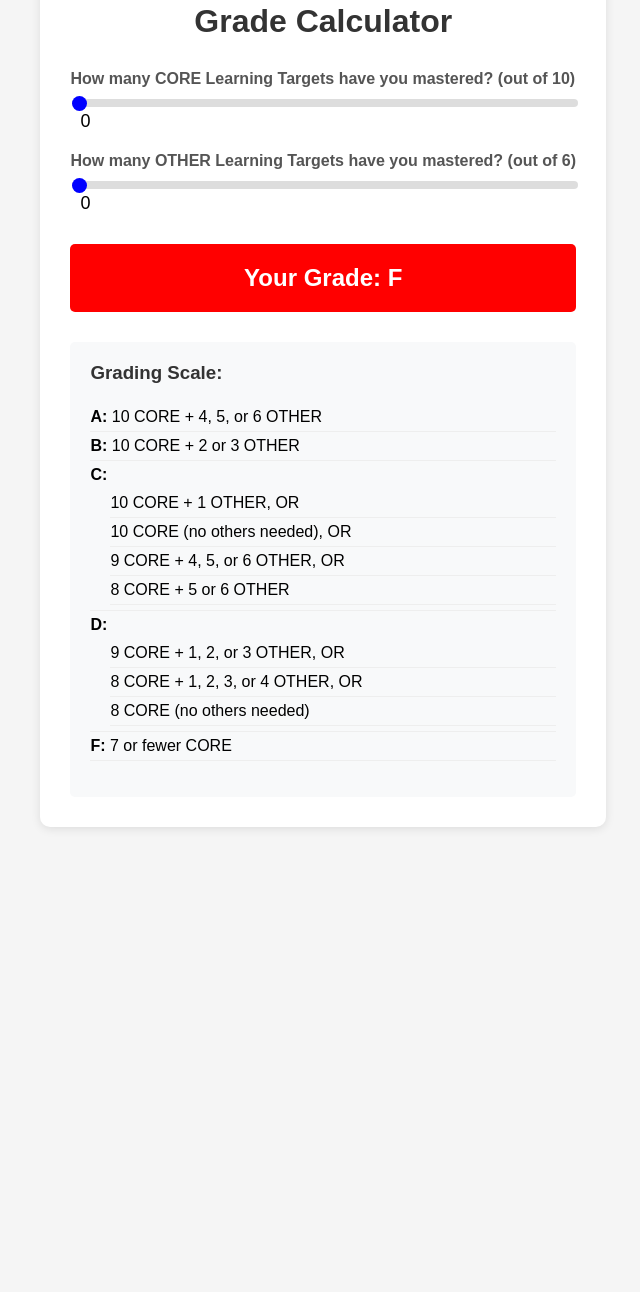
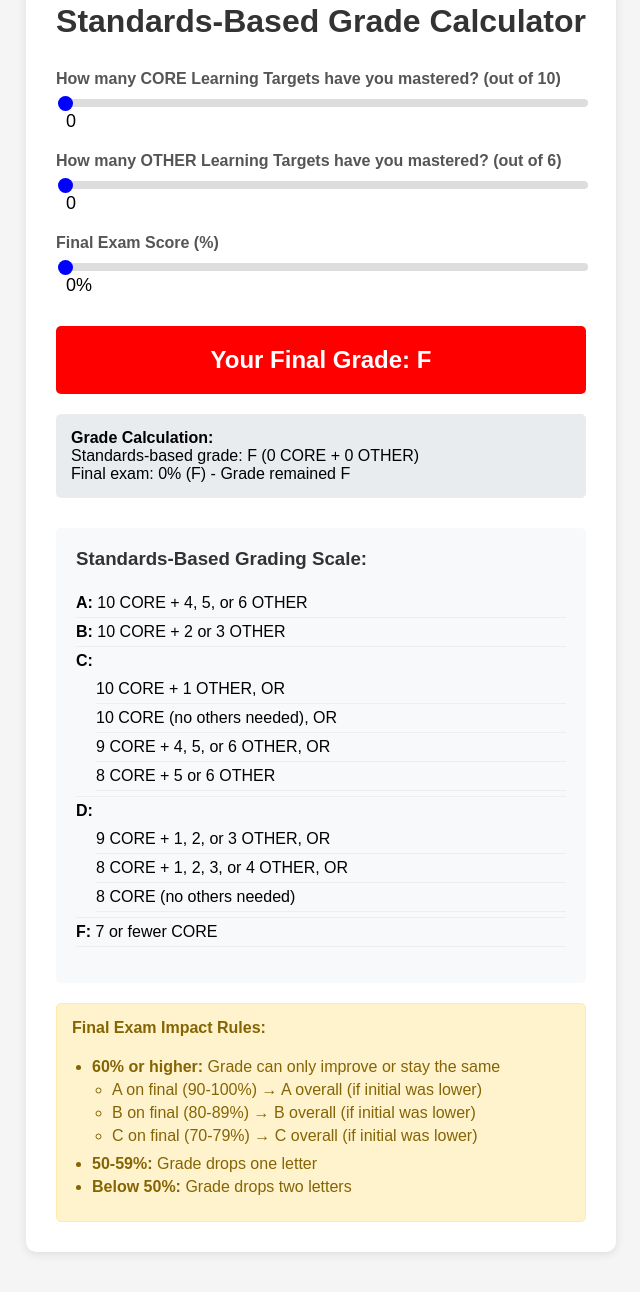
Before and after one commit to anuragkatyal/SBG-Grade-Calculator, a plain HTML site: page index.html in a window 1280 px wide. Shown: the part 118-1410 px from the top of the page, without its empty margins (319-959 px from the left). Before the commit the page ends 1015 px from the top, so only its background shows below. Drawn offline with Linux system fonts and the light colour scheme.

Commit message:
Update index.html

```diff
--- a/index.html
+++ b/index.html
@@ -1,5 +1,5 @@
 <!DOCTYPE html>
-    <div style="display: flex; justify-content: center;">
+<div style="display: flex; justify-content: center;">
 
 <html lang="en">
 <head>
@@ -9,7 +9,7 @@
     <style>
         body {
             font-family: Arial, sans-serif;
-            max-width: 600px;
+            max-width: 700px;
             margin: 50px auto;
             padding: 20px;
             background-color: #f5f5f5;
@@ -90,6 +90,15 @@
         .grade-D { background-color: pink; color: black; }
         .grade-F { background-color: red; color: white; }
 
+        .grade-breakdown {
+            margin-top: 20px;
+            padding: 15px;
+            background-color: #e9ecef;
+            border-radius: 5px;
+            text-align: left;
+            font-size: 16px;
+        }
+
         .grading-scale {
             margin-top: 30px;
             padding: 20px;
@@ -111,11 +120,34 @@
             padding: 5px 0;
             border-bottom: 1px solid #eee;
         }
+
+        .final-exam-rules {
+            margin-top: 20px;
+            padding: 15px;
+            background-color: #fff3cd;
+            border: 1px solid #ffeaa7;
+            border-radius: 5px;
+        }
+
+        .final-exam-rules h4 {
+            margin-top: 0;
+            color: #856404;
+        }
+
+        .final-exam-rules ul {
+            margin: 10px 0;
+            padding-left: 20px;
+        }
+
+        .final-exam-rules li {
+            margin: 5px 0;
+            color: #856404;
+        }
     </style>
 </head>
 <body>
     <div class="calculator">
-        <h1>Grade Calculator</h1>
+        <h1>Standards-Based Grade Calculator</h1>
 
         <div class="input-group">
             <label for="coreTargets">How many CORE Learning Targets have you mastered? (out of 10)</label>
@@ -129,10 +161,22 @@
             <span class="slider-value" id="otherValue">0</span>
         </div>
 
+        <div class="input-group">
+            <label for="finalExam">Final Exam Score (%)</label>
+            <input type="range" id="finalExam" min="0" max="100" value="0" oninput="calculateGrade()">
+            <span class="slider-value" id="finalValue">75%</span>
+        </div>
+
         <div id="result" class="result">Enter your scores above</div>
 
+        <div id="gradeBreakdown" class="grade-breakdown" style="display: none;">
+            <strong>Grade Calculation:</strong><br>
+            <span id="initialGradeText"></span><br>
+            <span id="finalExamImpact"></span>
+        </div>
+
         <div class="grading-scale">
-            <h3>Grading Scale:</h3>
+            <h3>Standards-Based Grading Scale:</h3>
             <ul>
                 <li><strong>A:</strong> 10 CORE + 4, 5, or 6 OTHER</li>
                 <li><strong>B:</strong> 10 CORE + 2 or 3 OTHER</li>
@@ -154,69 +198,150 @@
                 <li><strong>F:</strong> 7 or fewer CORE</li>
             </ul>
         </div>
+
+        <div class="final-exam-rules">
+            <h4>Final Exam Impact Rules:</h4>
+            <ul>
+                <li><strong>60% or higher:</strong> Grade can only improve or stay the same
+                    <ul style="margin-top: 5px;">
+                        <li>A on final (90-100%) → A overall (if initial was lower)</li>
+                        <li>B on final (80-89%) → B overall (if initial was lower)</li>
+                        <li>C on final (70-79%) → C overall (if initial was lower)</li>
+                    </ul>
+                </li>
+                <li><strong>50-59%:</strong> Grade drops one letter</li>
+                <li><strong>Below 50%:</strong> Grade drops two letters</li>
+            </ul>
+        </div>
     </div>
 
     <script>
+        function getLetterGrade(percentage) {
+            if (percentage >= 90) return 'A';
+            if (percentage >= 80) return 'B';
+            if (percentage >= 70) return 'C';
+            if (percentage >= 60) return 'D';
+            return 'F';
+        }
+
+        function getGradeValue(letter) {
+            const values = { 'A': 4, 'B': 3, 'C': 2, 'D': 1, 'F': 0 };
+            return values[letter];
+        }
+
+        function dropGrade(originalGrade, levels) {
+            const gradeOrder = ['F', 'D', 'C', 'B', 'A'];
+            const currentIndex = gradeOrder.indexOf(originalGrade);
+            const newIndex = Math.max(0, currentIndex - levels);
+            return gradeOrder[newIndex];
+        }
+
+        function calculateStandardsGrade(core, other) {
+            if (core <= 7) {
+                return 'F';
+            } else if (core === 8) {
+                if (other >= 5) {
+                    return 'C';
+                } else if (other >= 1) {
+                    return 'D';
+                } else {
+                    return 'D';
+                }
+            } else if (core === 9) {
+                if (other >= 4) {
+                    return 'C';
+                } else if (other >= 1) {
+                    return 'D';
+                } else {
+                    return 'F';
+                }
+            } else if (core === 10) {
+                if (other >= 4) {
+                    return 'A';
+                } else if (other >= 2) {
+                    return 'B';
+                } else {
+                    return 'C';
+                }
+            } else {
+                return 'F';
+            }
+        }
+
         function calculateGrade() {
             const core = parseInt(document.getElementById('coreTargets').value) || 0;
             const other = parseInt(document.getElementById('otherTargets').value) || 0;
+            const finalExam = parseInt(document.getElementById('finalExam').value) || 0;
             const resultDiv = document.getElementById('result');
+            const breakdownDiv = document.getElementById('gradeBreakdown');
 
             // Update slider value displays
             document.getElementById('coreValue').textContent = core;
             document.getElementById('otherValue').textContent = other;
+            document.getElementById('finalValue').textContent = finalExam + '%';
 
-            let grade = '';
+            // Calculate initial grade based on standards
+            const initialGrade = calculateStandardsGrade(core, other);
+
+            // Apply final exam rules
+            let finalGrade;
+            const finalExamGrade = getLetterGrade(finalExam);
+
+            if (finalExam < 50) {
+                // Drop two letter grades
+                finalGrade = dropGrade(initialGrade, 2);
+            } else if (finalExam >= 50 && finalExam < 60) {
+                // Drop one letter grade
+                finalGrade = dropGrade(initialGrade, 1);
+            } else if (finalExam >= 60) {
+                // Final exam won't lower grade, but can raise it
+                if (finalExamGrade === 'A' && getGradeValue(initialGrade) < 4) {
+                    finalGrade = 'A';
+                } else if (finalExamGrade === 'B' && getGradeValue(initialGrade) < 3) {
+                    finalGrade = 'B';
+                } else if (finalExamGrade === 'C' && getGradeValue(initialGrade) < 2) {
+                    finalGrade = 'C';
+                } else {
+                    // Keep original grade if final exam grade isn't higher
+                    finalGrade = initialGrade;
+                }
+            }
+
             let gradeClass = '';
-
-            if (core <= 7) {
-                grade = 'F';
-                gradeClass = 'grade-F';
-            } else if (core === 8) {
-                if (other >= 5) {
-                    grade = 'C';
-                    gradeClass = 'grade-C';
-                } else if (other >= 1) {
-                    grade = 'D';
-                    gradeClass = 'grade-D';
-                } else {
-                    grade = 'D';
-                    gradeClass = 'grade-D';
-                }
-            } else if (core === 9) {
-                if (other >= 4) {
-                    grade = 'C';
-                    gradeClass = 'grade-C';
-                } else if (other >= 1) {
-                    grade = 'D';
-                    gradeClass = 'grade-D';
-                } else {
-                    grade = 'F';
-                    gradeClass = 'grade-F';
-                }
-            } else if (core === 10) {
-                if (other >= 4) {
-                    grade = 'A';
-                    gradeClass = 'grade-A';
-                } else if (other >= 2) {
-                    grade = 'B';
-                    gradeClass = 'grade-B';
-                } else {
-                    grade = 'C';
-                    gradeClass = 'grade-C';
-                }
-            } else {
-                grade = 'Invalid';
-                gradeClass = '';
+            switch(finalGrade) {
+                case 'A': gradeClass = 'grade-A'; break;
+                case 'B': gradeClass = 'grade-B'; break;
+                case 'C': gradeClass = 'grade-C'; break;
+                case 'D': gradeClass = 'grade-D'; break;
+                case 'F': gradeClass = 'grade-F'; break;
             }
 
             resultDiv.className = `result ${gradeClass}`;
-            resultDiv.textContent = `Your Grade: ${grade}`;
+            resultDiv.textContent = `Your Final Grade: ${finalGrade}`;
+
+            // Show breakdown
+            breakdownDiv.style.display = 'block';
+            document.getElementById('initialGradeText').textContent =
+                `Standards-based grade: ${initialGrade} (${core} CORE + ${other} OTHER)`;
+
+            // Determine impact text
+            let impactText = `Final exam: ${finalExam}% (${finalExamGrade}) - `;
+            if (finalGrade !== initialGrade) {
+                if (getGradeValue(finalGrade) > getGradeValue(initialGrade)) {
+                    impactText += `Grade improved from ${initialGrade} to ${finalGrade}!`;
+                } else {
+                    impactText += `Grade lowered from ${initialGrade} to ${finalGrade}`;
+                }
+            } else {
+                impactText += `Grade remained ${finalGrade}`;
+            }
+
+            document.getElementById('finalExamImpact').textContent = impactText;
         }
 
         // Calculate initial grade
         calculateGrade();
     </script>
 </body>
-    </div>
+</div>
 </html>
```
